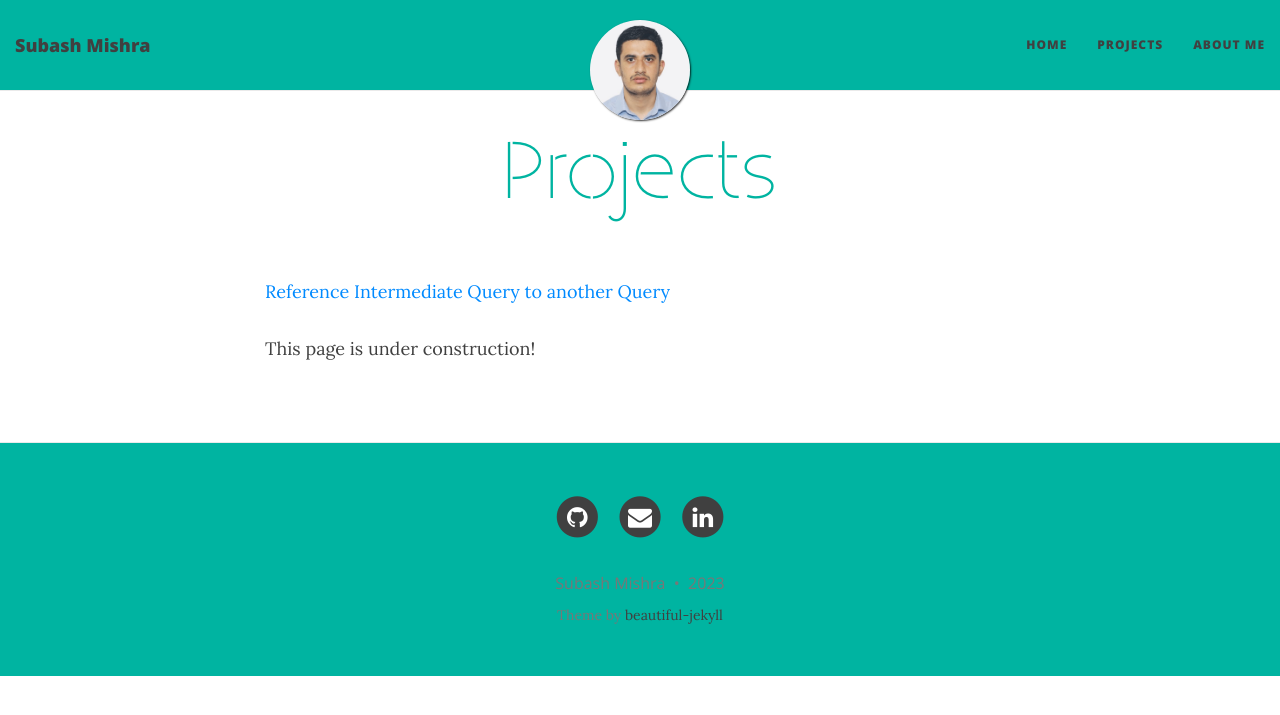
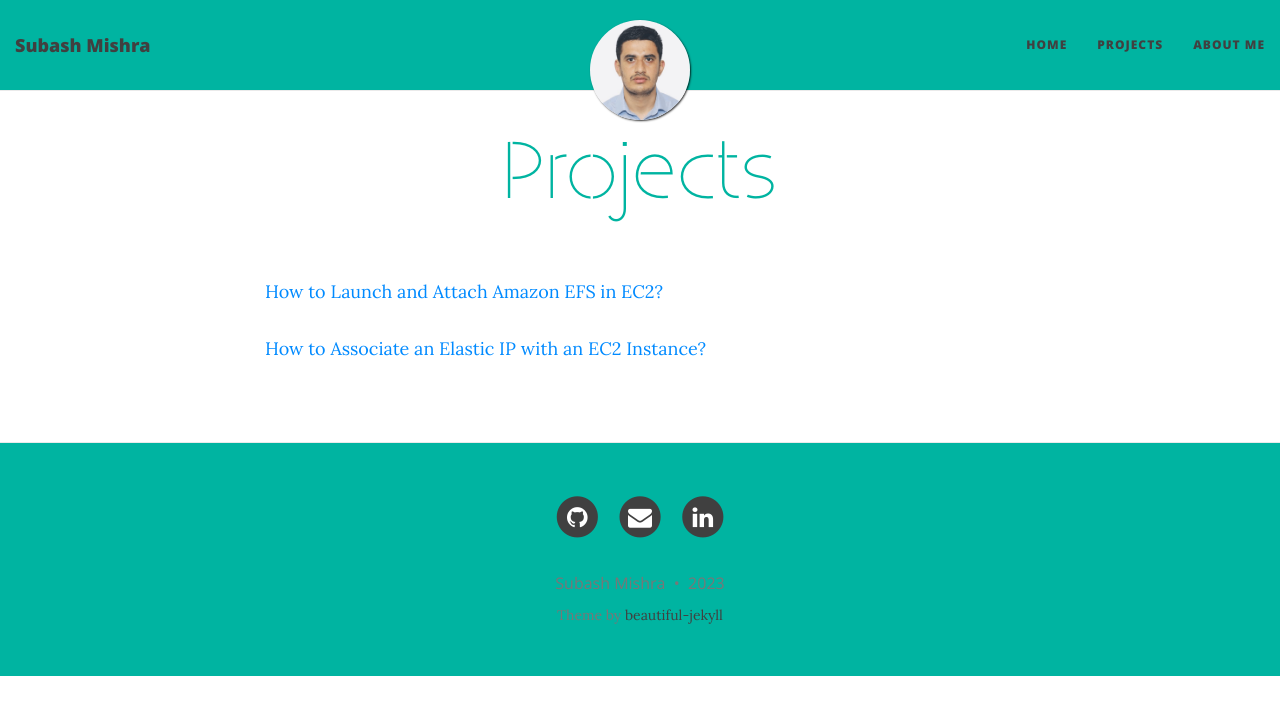
Before and after one commit to MishraSubash/MishraSubash.github.io, a Jekyll site: the page built from projects.md, in a window 1280 px wide. Shown: the top 715 px of the page. Built offline with Jekyll 4.4.1, drawn with Linux system fonts in a browser that asks for light colours; nearby versions of some CDN libraries.

Commit message:
project push

```diff
--- a/projects.md
+++ b/projects.md
@@ -3,6 +3,8 @@ layout: page
 title: Projects
 ---
 
-[Reference Intermediate Query to another Query](https://mishrasubash.github.io/2022-12-15-Reference-Intermediate-Step-From-One-To-Another-Power-Query)
 
-This page is under construction!
+
+[How to Launch and Attach Amazon EFS in EC2?](https://scribehow.com/shared/How_to_Launch_and_Attach_Amazon_EFS_in_EC2__259LtbInT1aHDTyKtK5QWQ)
+
+[How to Associate an Elastic IP with an EC2 Instance?](https://scribehow.com/shared/How_to_Associate_an_Elastic_IP_with_an_EC2_Instance__QGZPgr_RR-6J4lOxEP7N6Q)
```
